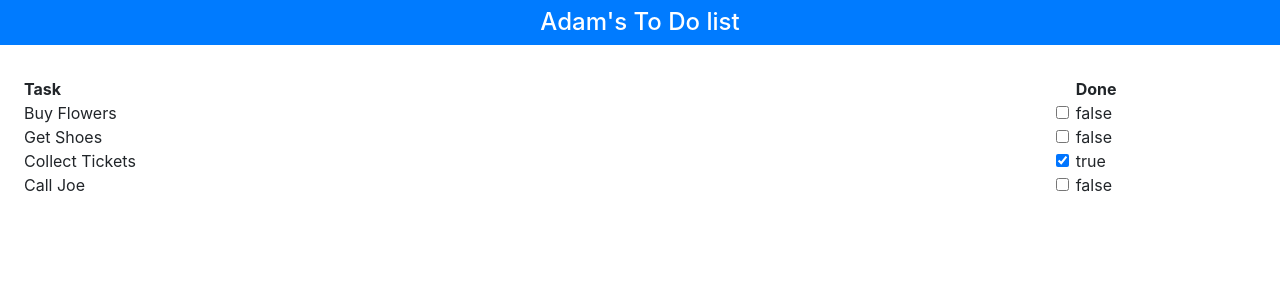
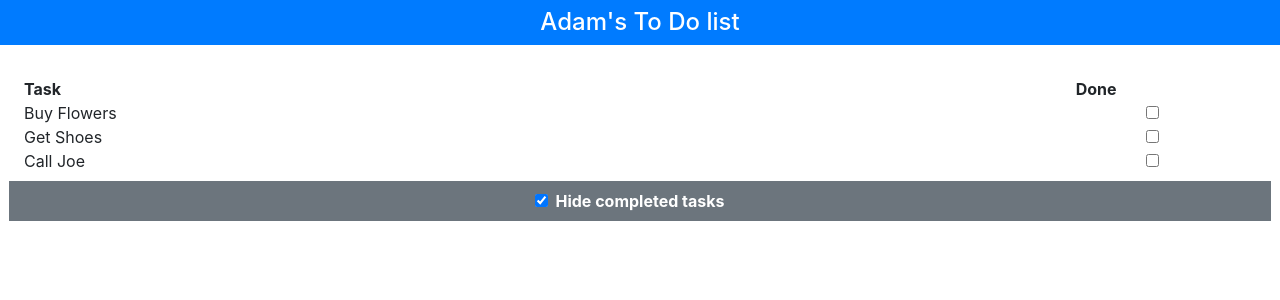
Before and after one commit to pankaj073/vuejs_todo, a Vue app: page / in a window 1280 px wide. Shown: the top 300 px of the page. Built offline with nearby package versions, Linux system fonts and the light colour scheme.

Commit message:
hide completed tasks

```diff
--- a/src/App.vue
+++ b/src/App.vue
@@ -8,11 +8,18 @@
         <div class="col font-weight-bold">Task</div>
         <div class="col-2 font-weight-bold">Done</div>
       </div>
-      <div class="row" v-for="t in tasks" v-bind:key="t.action">
+      <div class="row" v-for="t in filteredTasks" v-bind:key="t.action">
         <div class="col">{{t.action}}</div>
-        <div class="col-2">
+        <div class="col-2 text-center">
           <input type="checkbox" v-model="t.done" class="form-check-input">
-          {{t.done}}
+        </div>
+      </div>
+      <div class="row bg-secondary py-2 mt-2 text-white">
+        <div class="col text-center">
+          <input type="checkbox" v-model="hideCompleted" class="form-check-input">
+          <label class="form-check-label font-weight-bold">
+            Hide completed tasks
+          </label>
         </div>
       </div>
     </div>
@@ -30,7 +37,14 @@
         { action: "Get Shoes", done: false },
         { action: "Collect Tickets", done: true },
         { action: "Call Joe", done: false },
-      ]
+      ],
+      hideCompleted: true
+    }
+  },
+  computed: {
+    filteredTasks() {
+      return this.hideCompleted ?
+        this.tasks.filter(t => !t.done) : this.tasks
     }
   }
 }
```
Also changed, not shown: 1 other file (tests, documents, lock files or other folders).
